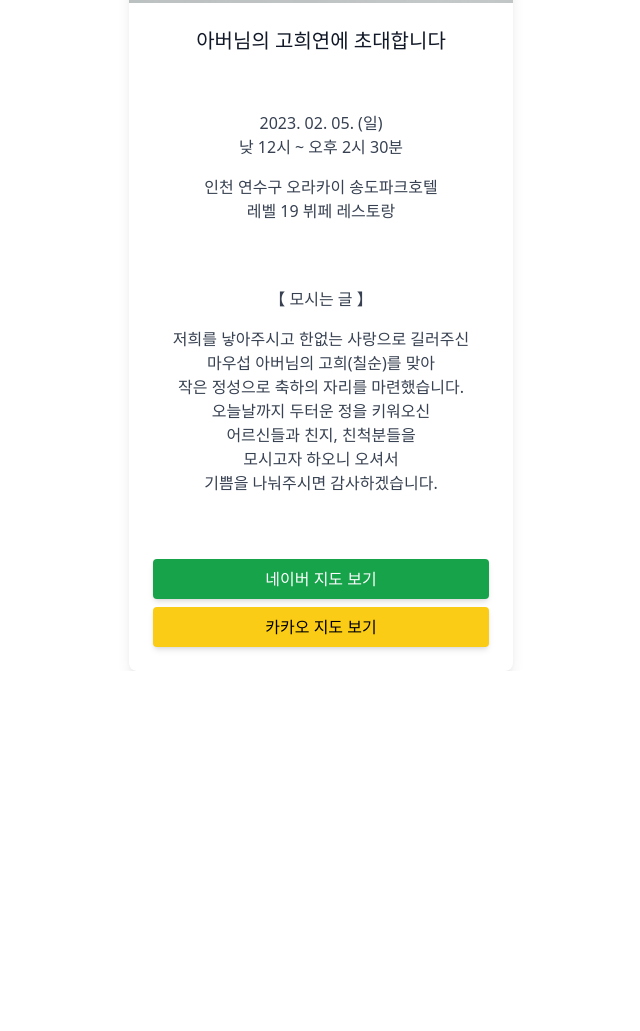
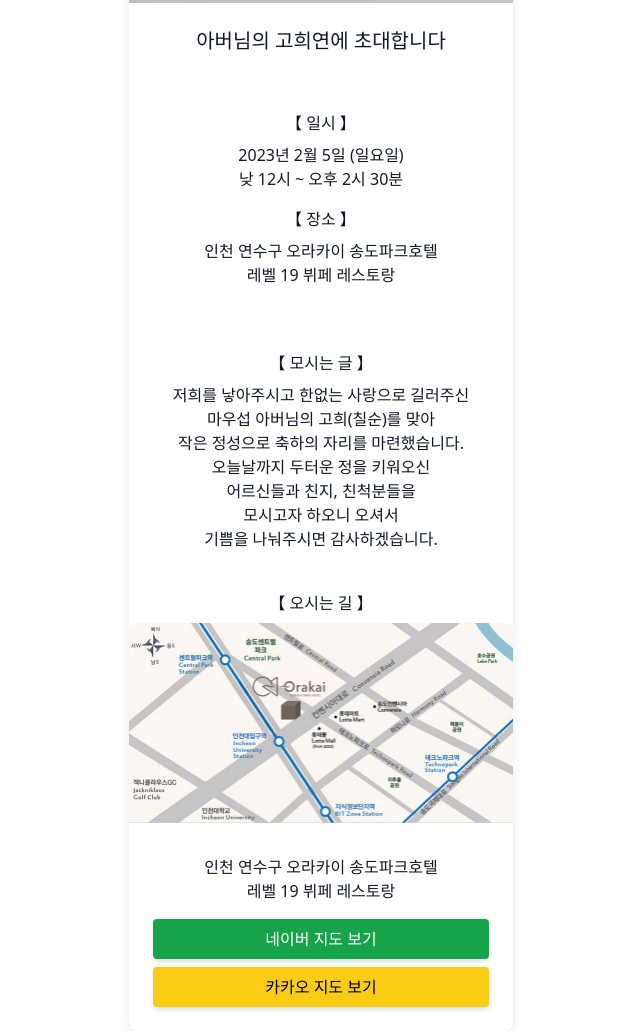
Before and after one commit to hcm0303/inv-card, a plain HTML site: page index.html in a window 1280 px wide. Shown: the part 573-1604 px from the top of the page, without its empty margins (319-959 px from the left). Before the commit the page ends 1244 px from the top, so only its background shows below. Drawn offline with nearby package versions, Linux system fonts and the light colour scheme.

Commit message:
commit..

```diff
--- a/index.html
+++ b/index.html
@@ -17,24 +17,30 @@
         </h5>
       </div>
       <div class="p-6">
-        <p class="text-gray-700 text-m font-medium text-center">
-          2023. 02. 05. (일)
+        <h5 class="text-gray-900 text-m font-medium mb-2 text-center ">
+          【 일시 】
+        </h5>
+        <p class="text-gray-900 text-m font-light text-center">
+          2023년 2월 5일 (일요일)
         </p>
-        <p class="text-gray-700 text-m font-medium mb-4 text-center">
+        <p class="text-gray-900 text-m font-light mb-4 text-center">
           낮 12시 ~ 오후 2시 30분
         </p>
-        <p class="text-gray-700 text-m font-medium text-center">
+        <h5 class="text-gray-900 text-m font-medium mb-2 text-center ">
+          【 장소 】
+        </h5>
+        <p class="text-gray-900 text-m font-light text-center">
           인천 연수구 오라카이 송도파크호텔
         </p>
-        <p class="text-gray-700 text-m font-medium mb-4 text-center">
+        <p class="text-gray-900 text-m font-light mb-4 text-center">
           레벨 19 뷔페 레스토랑
         </p>
       </div>
       <div class="p-6">
-        <p class="text-gray-700 text-base mb-4 text-center">
+        <h5 class="text-gray-900 text-m font-medium mb-2 text-center ">
           【 모시는 글 】
-        </p>
-        <p class="text-gray-700 text-base mb-4 text-center">
+        </h5>
+        <p class="text-gray-900 text-base font-light mb-4 text-center">
           저희를 낳아주시고 한없는 사랑으로 길러주신<br/>
           마우섭 아버님의 고희(칠순)를 맞아<br/>
           작은 정성으로 축하의 자리를 마련했습니다.<br/>
@@ -44,15 +50,29 @@
           기쁨을 나눠주시면 감사하겠습니다.
         </p>
       </div>
+      <h5 class="text-gray-900 text-m font-medium mb-2 text-center ">
+        【 오시는 길 】
+      </h5>
+      <a data-mdb-ripple="true" data-mdb-ripple-color="light">
+        <img class="rounded-t-lg mb-2" src="./orakai.jpeg" alt="orakai"/>
+      </a>
       <div class="p-6">
+        <p class="text-gray-900 text-m font-light mb-4 text-center">
+          인천 연수구 오라카이 송도파크호텔<br/>
+          레벨 19 뷔페 레스토랑
+        </p>
         <button
           type="button"
-          class="w-full inline-block px-6 py-2.5 bg-green-600 text-white font-medium text-m leading-tight uppercase rounded shadow-md hover:bg-blue-700 hover:shadow-lg focus:bg-blue-700 focus:shadow-lg focus:outline-none focus:ring-0 active:bg-blue-800 active:shadow-lg transition duration-150 ease-in-out mb-2">
+          class="w-full inline-block px-6 py-2.5 bg-green-600 text-white font-medium text-m leading-tight uppercase rounded shadow-md hover:bg-blue-700 hover:shadow-lg focus:bg-blue-700 focus:shadow-lg focus:outline-none focus:ring-0 active:bg-blue-800 active:shadow-lg transition duration-150 ease-in-out mb-2"
+          onclick="location.href='https://map.naver.com/v5/entry/place/1793733662?c=14097588.3677774,4493346.6349953,13,0,0,0,dh'"
+        >
           네이버 지도 보기
         </button>
         <button
           type="button"
-          class="w-full inline-block px-6 py-2.5 bg-yellow-400 font-medium text-m leading-tight uppercase rounded shadow-md hover:bg-blue-700 hover:shadow-lg focus:bg-blue-700 focus:shadow-lg focus:outline-none focus:ring-0 active:bg-blue-800 active:shadow-lg transition duration-150 ease-in-out">
+          class="w-full inline-block px-6 py-2.5 bg-yellow-400 font-medium text-m leading-tight uppercase rounded shadow-md hover:bg-blue-700 hover:shadow-lg focus:bg-blue-700 focus:shadow-lg focus:outline-none focus:ring-0 active:bg-blue-800 active:shadow-lg transition duration-150 ease-in-out"
+          onclick="location.href='http://kko.to/rIOX3VXZMa'"
+        >
           카카오 지도 보기
         </button>
       </div>
```
Also changed, not shown: orakai.jpeg (added).
